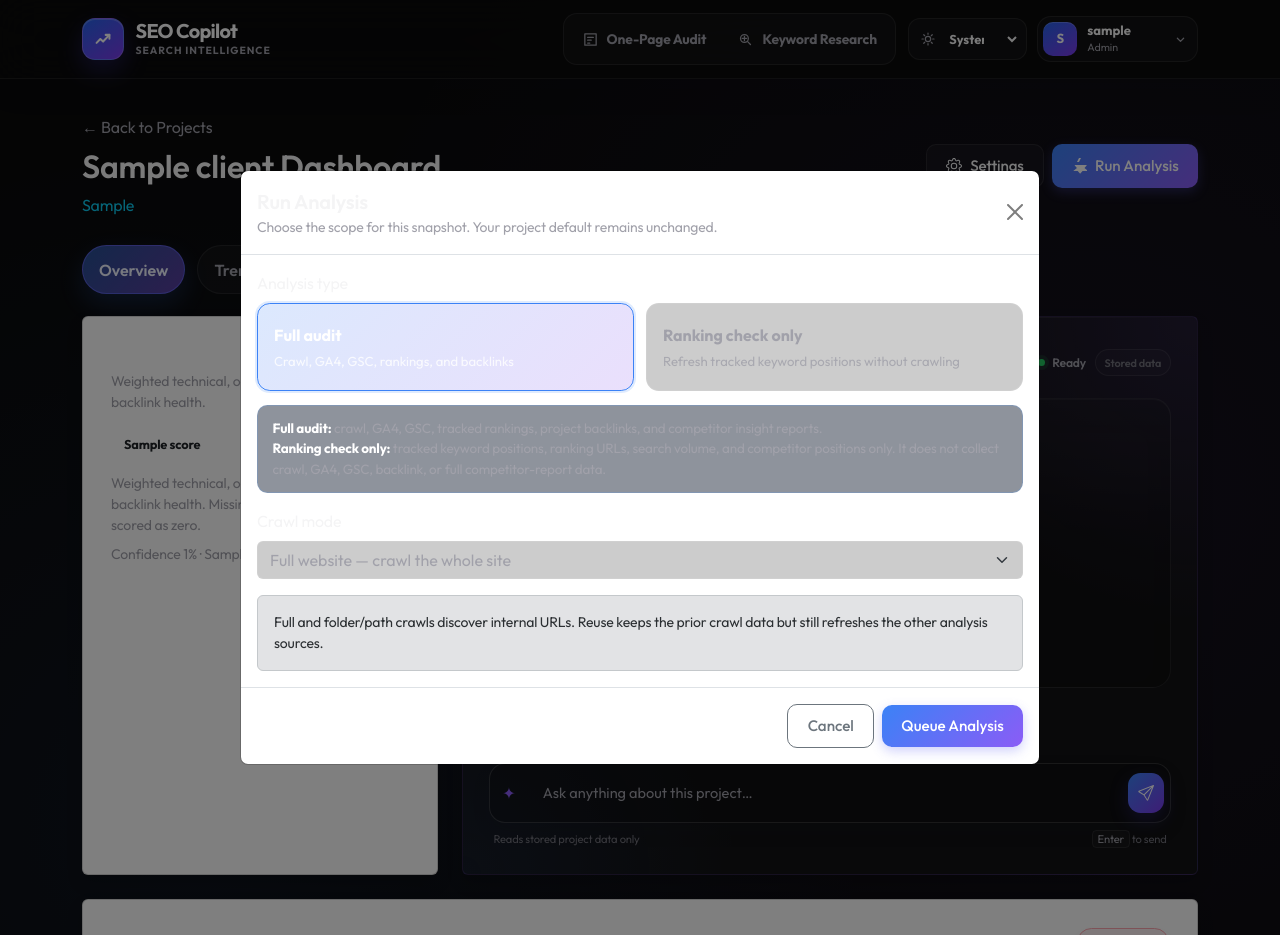
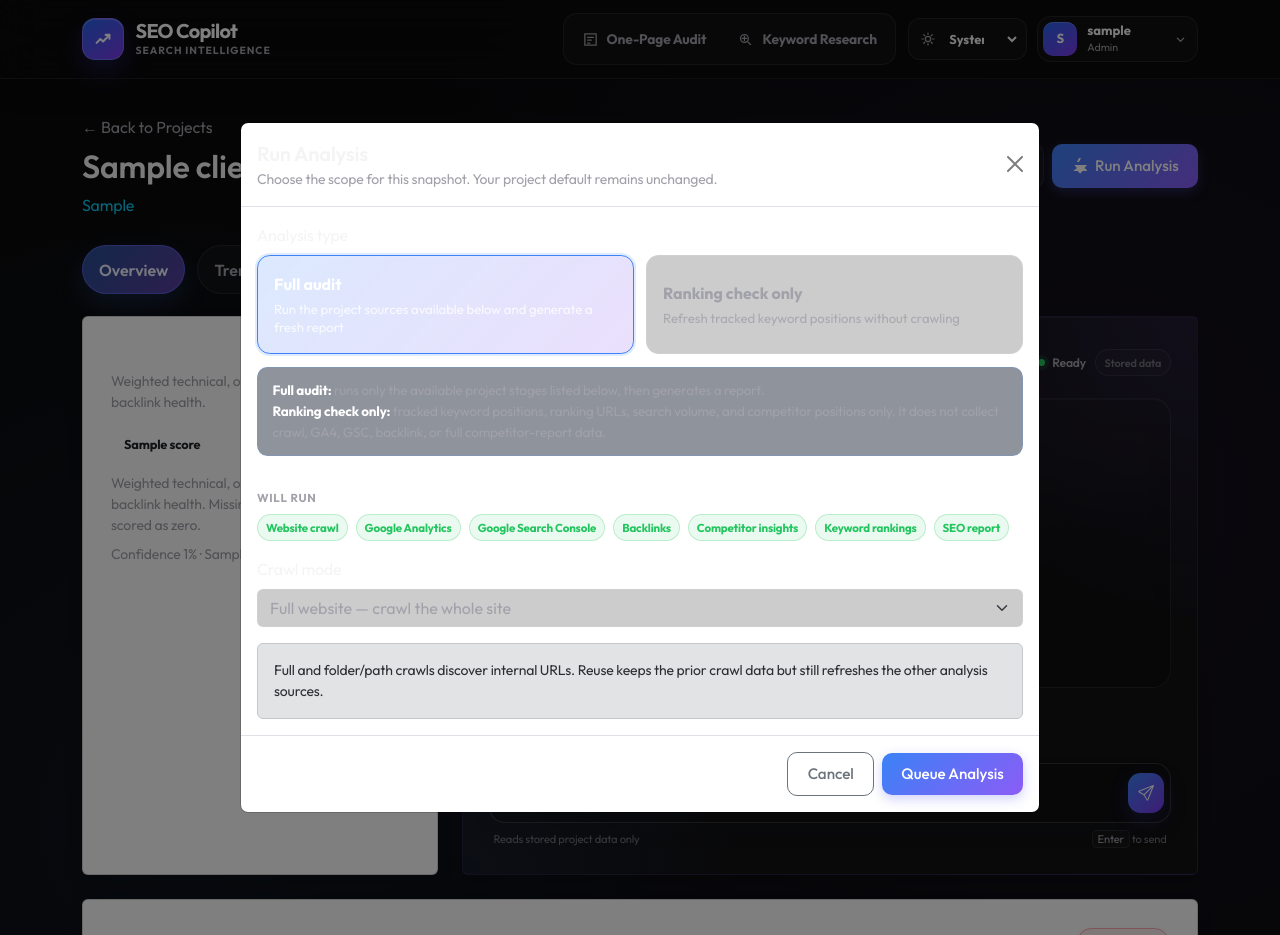
Before and after one commit to Anhcodervuive/Seo-agent-tool, a Flask app: page /project/1 in a window 1280 px wide, after a click on "Run Analysis". Run offline with Flask 3, Linux system fonts and the light colour scheme; a user stored in the database is signed in; tables that the repository leaves empty hold one stand-in row (values such as "Sample post"); data that the repository does not hold is empty; some libraries are stand-ins or nearby versions.

Commit message:
fix(audits): track only available analysis stages

```diff
--- a/pipeline/app/routes/main.py
+++ b/pipeline/app/routes/main.py
@@ -48,6 +48,7 @@ from services.gsc import get_or_fetch_snapshot_gsc
 from services.health import get_latest_health_score, persist_health_score, serialize_health_score
 from services.make_pdf import markdown_file_to_pdf_bytes
 from services.pipeline_runner import enqueue_snapshot_job
+from services.pipeline_stages import STAGE_LABELS, resolve_effective_stages
 from services.snapshot_service import delete_snapshot as delete_snapshot_service
 from services.crawl_scope import build_crawl_scope
 from services.copilot_history import (
@@ -2389,6 +2390,25 @@ def project(client_id):
         active_progress,
         active_snapshot.status if active_snapshot else "idle",
     )
+    keyword_count = Keyword.query.filter(
+        Keyword.client_id == client.id,
+        Keyword.keyword.isnot(None),
+    ).count()
+    google_account_ready = bool(client.google_account and client.google_account.active)
+    runnable_stages, skipped_stages = resolve_effective_stages(
+        has_ga4=bool(client.ga4_property_id),
+        has_gsc=bool(client.gsc_site_url),
+        google_account_ready=google_account_ready,
+        keyword_count=keyword_count,
+    )
+    analysis_plan = {
+        "runnable": [
+            {"name": name, "label": STAGE_LABELS[name]}
+            for name in runnable_stages
+        ] + [{"name": "report", "label": "SEO report"}],
+        "skipped": skipped_stages,
+        "ranking_available": "rankings" in runnable_stages,
+    }
 
     return render_template(
         'project.html',
@@ -2398,6 +2418,7 @@ def project(client_id):
         active_progress=active_progress,
         active_progress_presentation=active_progress_presentation,
         active_tab=active_tab,
+        analysis_plan=analysis_plan,
     )
 
 
--- /dev/null
+++ b/pipeline/app/static/css/analysis-run.css
@@ -0,0 +1,63 @@
+.analysis-stage-plan {
+    display: grid;
+    gap: 12px;
+    margin-top: 16px;
+    padding-top: 16px;
+    border-top: 1px solid var(--border-color);
+}
+
+.analysis-stage-plan-group,
+.analysis-progress-skips {
+    display: grid;
+    gap: 8px;
+}
+
+.analysis-stage-plan-label,
+.analysis-progress-skips-label {
+    color: var(--text-muted);
+    font-size: .72rem;
+    font-weight: 700;
+    letter-spacing: .06em;
+    text-transform: uppercase;
+}
+
+.analysis-stage-chip-list {
+    display: flex;
+    flex-wrap: wrap;
+    gap: 8px;
+}
+
+.analysis-stage-chip {
+    padding: 4px 8px;
+    color: #22c55e;
+    background: rgba(34, 197, 94, .09);
+    border: 1px solid rgba(34, 197, 94, .24);
+    border-radius: 999px;
+    font-size: .72rem;
+    font-weight: 700;
+}
+
+.analysis-stage-skip-list,
+.analysis-progress-skip-list {
+    display: grid;
+    gap: 4px;
+    color: var(--text-muted);
+    font-size: .95rem;
+    line-height: 1.55;
+}
+
+.analysis-stage-skip-list strong,
+.analysis-progress-skip-list strong {
+    color: var(--text-strong);
+}
+
+.analysis-type-option:disabled {
+    cursor: not-allowed;
+    opacity: .58;
+    transform: none;
+}
+
+.analysis-progress-skips {
+    padding-top: 16px;
+    border-top: 1px solid var(--border-color);
+}
--- a/pipeline/app/templates/project.html
+++ b/pipeline/app/templates/project.html
@@ -1,4 +1,8 @@
 {% extends "base.html" %}
+
+{% block extra_styles %}
+<link href="{{ url_for('static', filename='css/analysis-run.css') }}" rel="stylesheet">
+{% endblock %}
 
 {% block content %}
 <div class="project-dashboard">
@@ -59,6 +63,14 @@
                 <span>Keyword ranking</span>
                 <strong data-progress-ranking-status>{{ active_progress_presentation.rankings.label }}</strong>
                 <small data-progress-ranking-detail>{{ active_progress_presentation.rankings.detail }}</small>
+            </div>
+        </div>
+        <div class="analysis-progress-skips mt-3" data-progress-skips {% if not active_progress_presentation.skipped_stages %}hidden{% endif %}>
+            <span class="analysis-progress-skips-label">Skipped by configuration</span>
+            <div class="analysis-progress-skip-list" data-progress-skip-list>
+                {% for stage in active_progress_presentation.skipped_stages %}
+                <span class="analysis-progress-skip-item"><strong>{{ stage.label }}</strong> · {{ stage.reason }}</span>
+                {% endfor %}
             </div>
         </div>
     </section>
@@ -362,16 +374,32 @@
                     <div class="analysis-type-picker" role="radiogroup" aria-label="Analysis type">
                         <button type="button" class="analysis-type-option is-selected" data-analysis-type-option data-run-type="full_audit" role="radio" aria-checked="true">
                             <span class="analysis-type-option-title">Full audit</span>
-                            <span class="analysis-type-option-copy">Crawl, GA4, GSC, rankings, and backlinks</span>
+                            <span class="analysis-type-option-copy">Run the project sources available below and generate a fresh report</span>
                         </button>
-                        <button type="button" class="analysis-type-option" data-analysis-type-option data-run-type="rank_check" role="radio" aria-checked="false">
+                        <button type="button" class="analysis-type-option" data-analysis-type-option data-run-type="rank_check" role="radio" aria-checked="false" {% if not analysis_plan.ranking_available %}disabled aria-disabled="true"{% endif %}>
                             <span class="analysis-type-option-title">Ranking check only</span>
-                            <span class="analysis-type-option-copy">Refresh tracked keyword positions without crawling</span>
+                            <span class="analysis-type-option-copy">{% if analysis_plan.ranking_available %}Refresh tracked keyword positions without crawling{% else %}Unavailable — add at least one tracked keyword first{% endif %}</span>
                         </button>
                     </div>
                     <div class="analysis-mode-note" id="analysisModeNote" role="note">
-                        <strong>Full audit:</strong> crawl, GA4, GSC, tracked rankings, project backlinks, and competitor insight reports.<br>
+                        <strong>Full audit:</strong> runs only the available project stages listed below, then generates a report.<br>
                         <strong>Ranking check only:</strong> tracked keyword positions, ranking URLs, search volume, and competitor positions only. It does not collect crawl, GA4, GSC, backlink, or full competitor-report data.
+                    </div>
+                    <div class="analysis-stage-plan" aria-live="polite">
+                        <div class="analysis-stage-plan-group">
+                            <span class="analysis-stage-plan-label">Will run</span>
+                            <div class="analysis-stage-chip-list">
+                                {% for stage in analysis_plan.runnable %}<span class="analysis-stage-chip is-ready">{{ stage.label }}</span>{% endfor %}
+                            </div>
+                        </div>
+                        {% if analysis_plan.skipped %}
+                        <div class="analysis-stage-plan-group">
+                            <span class="analysis-stage-plan-label">Will skip</span>
+                            <div class="analysis-stage-skip-list">
+                                {% for stage in analysis_plan.skipped %}<span><strong>{{ stage.label }}</strong> · {{ stage.reason }}</span>{% endfor %}
+                            </div>
+                        </div>
+                        {% endif %}
                     </div>
                 </div>
                 <div class="mb-3">
@@ -439,10 +467,12 @@ document.addEventListener('DOMContentLoaded', function () {
     const targetsInput = document.getElementById('analysisCrawlTargets');
     const targetsHelp = document.getElementById('analysisTargetsHelp');
     const analysisTypeOptions = Array.from(document.querySelectorAll('[data-analysis-type-option]'));
+    const stagePlan = document.querySelector('.analysis-stage-plan');
 
     function updateCrawlScopeForm() {
         if (!crawlMode || !runType) return;
         const rankingOnly = runType.value === 'rank_check';
+        if (stagePlan) stagePlan.hidden = rankingOnly;
         const crawlModeGroup = crawlMode.closest('.mb-3');
         if (crawlModeGroup) crawlModeGroup.hidden = rankingOnly;
         if (targetsGroup) targetsGroup.hidden = rankingOnly;
@@ -473,7 +503,7 @@ document.addEventListener('DOMContentLoaded', function () {
 
     analysisTypeOptions.forEach((option) => {
         option.addEventListener('click', function () {
-            if (!runType) return;
+            if (!runType || option.disabled) return;
             runType.value = option.dataset.runType;
             analysisTypeOptions.forEach((item) => {
                 const selected = item === option;
@@ -597,6 +627,8 @@ document.addEventListener('DOMContentLoaded', function () {
     const crawlDetail = progressCard.querySelector('[data-progress-crawl-detail]');
     const rankingStatus = progressCard.querySelector('[data-progress-ranking-status]');
     const rankingDetail = progressCard.querySelector('[data-progress-ranking-detail]');
+    const progressSkips = progressCard.querySelector('[data-progress-skips]');
+    const progressSkipList = progressCard.querySelector('[data-progress-skip-list]');
     let reloadScheduled = false;
 
     function setText(element, value) {
@@ -632,6 +664,7 @@ document.addEventListener('DOMContentLoaded', function () {
             const workflow = presentation.workflow || {};
             const crawl = presentation.crawl || {};
             const rankings = presentation.rankings || {};
+            const skippedStages = Array.isArray(presentation.skipped_stages) ? presentation.skipped_stages : [];
             const currentStatus = payload.status || 'running';
 
             progressCard.hidden = false;
@@ -647,6 +680,17 @@ document.addEventListener('DOMContentLoaded', function () {
             setText(crawlDetail, crawl.detail || `${progress.pending_urls ?? 0} pending`);
             setText(rankingStatus, rankings.label || 'Ranking checks not started');
             setText(rankingDetail, rankings.detail || 'Waiting for ranking progress...');
+            if (progressSkips && progressSkipList) {
+                progressSkipList.replaceChildren(...skippedStages.map((stage) => {
+                    const item = document.createElement('span');
+                    item.className = 'analysis-progress-skip-item';
+                    const label = document.createElement('strong');
+                    label.textContent = stage.label || stage.name || 'Stage';
+                    item.append(label, document.createTextNode(` · ${stage.reason || 'Not available for this project.'}`));
+                    return item;
+                }));
+                progressSkips.hidden = skippedStages.length === 0;
+            }
             updateHistoryCounters(progress);
 
             const percent = Number(workflow.percent);
--- a/pipeline/services/analysis_progress.py
+++ b/pipeline/services/analysis_progress.py
@@ -159,6 +159,7 @@ def build_analysis_progress_presentation(progress, snapshot_status):
     ranking_pending = _number(progress.get("ranking_pending"))
     ranking_submitted = _number(progress.get("ranking_submitted"))
     ranking_state = progress.get("ranking_state") or "unknown"
+    skipped_stages = progress.get("skipped_stages") if isinstance(progress.get("skipped_stages"), list) else []
     ranking_label, ranking_detail = _ranking_copy(
         ranking_state,
         ranking_submitted,
@@ -184,4 +185,13 @@ def build_analysis_progress_presentation(progress, snapshot_status):
             "pending": ranking_pending,
             "total": ranking_total,
         },
+        "skipped_stages": [
+            {
+                "name": item.get("name"),
+                "label": item.get("label") or str(item.get("name") or "Stage").replace("_", " ").title(),
+                "reason": item.get("reason") or "Not available for this project.",
+            }
+            for item in skipped_stages
+            if isinstance(item, dict) and item.get("name")
+        ],
     }
```
Also changed, not shown: pipeline/services/audit_queue.py (+28 -5 lines), pipeline/services/pipeline_stages.py (+43 -0 lines), pipeline/tests/test_analysis_progress.py (+12 -0 lines), pipeline/tests/test_pipeline_stages.py (+31 -1 lines), pipeline/tests/test_project_google_optional.py (+41 -1 lines).
